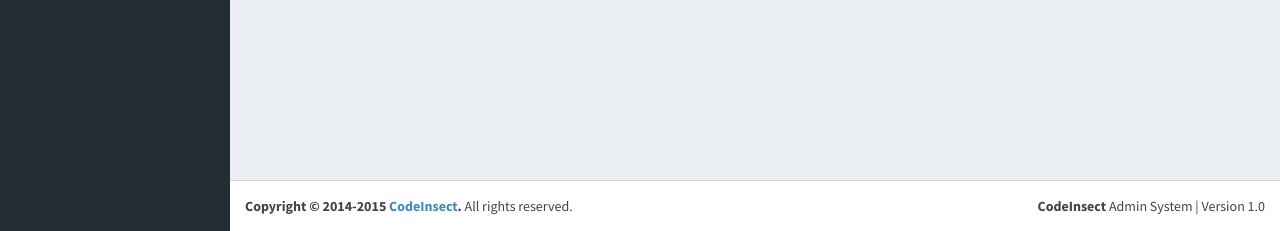
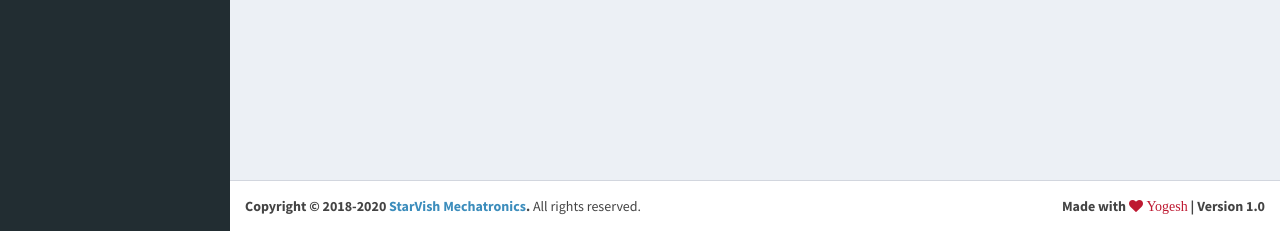
Before and after one commit to Kumarjio/starvish, a CodeIgniter app: page /database/index.php/user/index in a window 1280 px wide. Shown: the part 569-800 px from the top of the page. Run offline with CodeIgniter, Linux system fonts and the light colour scheme; a user stored in the database is signed in.

Commit message:
Made with Love added!

```diff
--- a/application/views/includes/footer.php
+++ b/application/views/includes/footer.php
@@ -2,9 +2,9 @@
 
     <footer class="main-footer">
         <div class="pull-right hidden-xs">
-          <b>CodeInsect</b> Admin System | Version 1.0
+          <b><p>Made with <i class="fa fa-heart" aria-hidden="true" style="color:#be1931"> Yogesh </i> | Version 1.0 </p></b>
         </div>
-        <strong>Copyright &copy; 2014-2015 <a href="<?php echo base_url(); ?>">CodeInsect</a>.</strong> All rights reserved.
+        <strong>Copyright &copy; 2018-2020 <a href="<?php echo base_url(); ?>">StarVish Mechatronics</a>.</strong> All rights reserved.
     </footer>
 
     <!-- jQuery UI 1.11.2 -->
```
